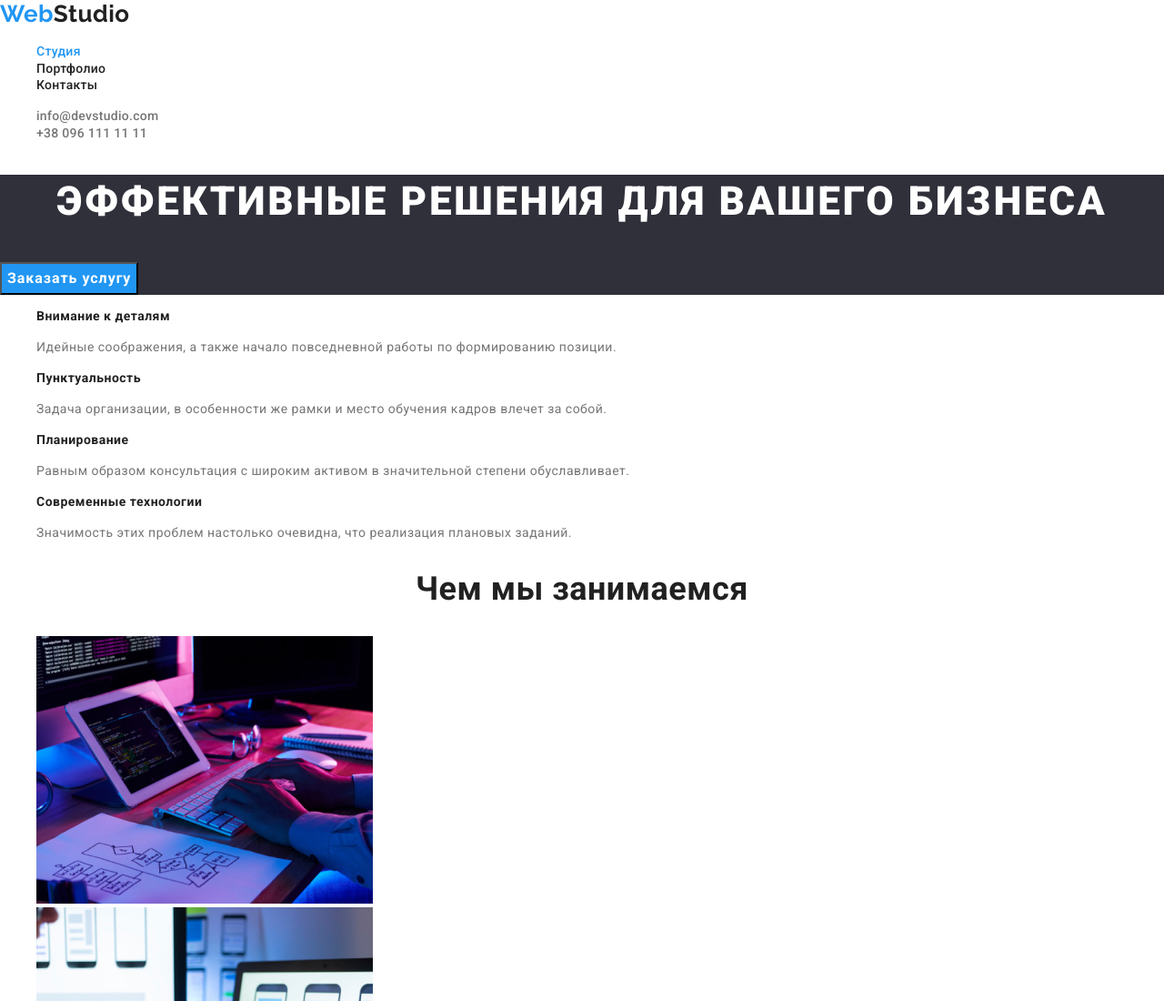
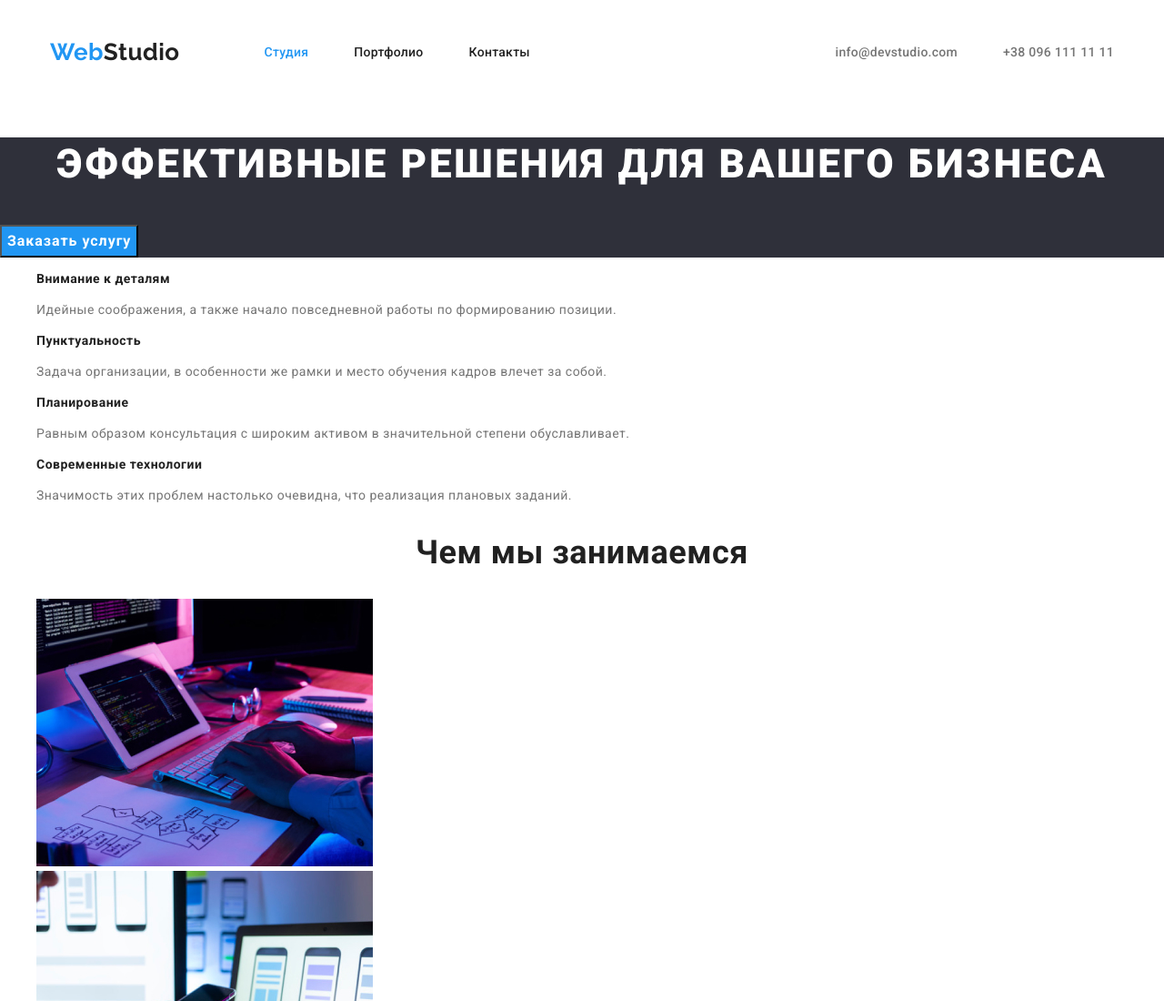
Before and after one commit to Artemius87/goit-markup-hw-03, a plain HTML site: page index.html in a window 1280 px wide. Shown: the top 1100 px of the page at 91% size. Drawn offline with nearby package versions, Linux system fonts and the light colour scheme.

Commit message:
Сделал Хедер

```diff
--- a/css/common.css
+++ b/css/common.css
@@ -24,6 +24,40 @@ body {
 }
 
 /*--- header--- */
+
+.container {
+  display: flex;
+  width: 1200px;
+  padding: 0 15px;
+  margin: 0 auto;
+}
+
+.header {
+  padding: 32px 0;
+}
+
+.logo-header {
+  margin-right: 93px;
+}
+
+.item:not(:last-child) {
+  padding-right: 50px;
+}
+
+.main-nav {
+  display: flex;
+  align-items: center;
+}
+
+.site-nav {
+  display: flex;
+  padding-left: 0;
+}
+
+.site-contacts {
+  display: flex;
+  margin-left: auto;
+}
 
 .logo-header {
   font-family: Raleway, sans-serif;
--- a/index.html
+++ b/index.html
@@ -13,25 +13,27 @@
 </head>
 
 <body>
-  <header>
-    <nav>
+  <header class="header">
+<div class="container align">
+    <nav class="main-nav">
       <a class="logo-header" href="./index.html"><span class="logo-color">Web</span>Studio</a>
 
       <ul class="site-nav list">
-        <li><a class="link current" href="./index.html">Студия</a></li>
-        <li><a class="link" href="./portfolio.html">Портфолио</a></li>
-        <li><a class="link" href="">Контакты</a></li>
+        <li class="item"><a class="link current" href="./index.html">Студия</a></li>
+        <li class="item"><a class="link" href="./portfolio.html">Портфолио</a></li>
+        <li class="item"><a class="link" href="">Контакты</a></li>
       </ul>
     </nav>
 
     <ul class="site-contacts list">
-      <li>
+      <li class="item">
         <a class="link" href="mailto:info@devstudio.com">info@devstudio.com</a>
       </li>
-      <li>
+      <li class="item">
         <a class="link" href="tel:+380961111111">+38 096 111 11 11</a>
       </li>
     </ul>
+    </div>
   </header>
 
   <main>
```
